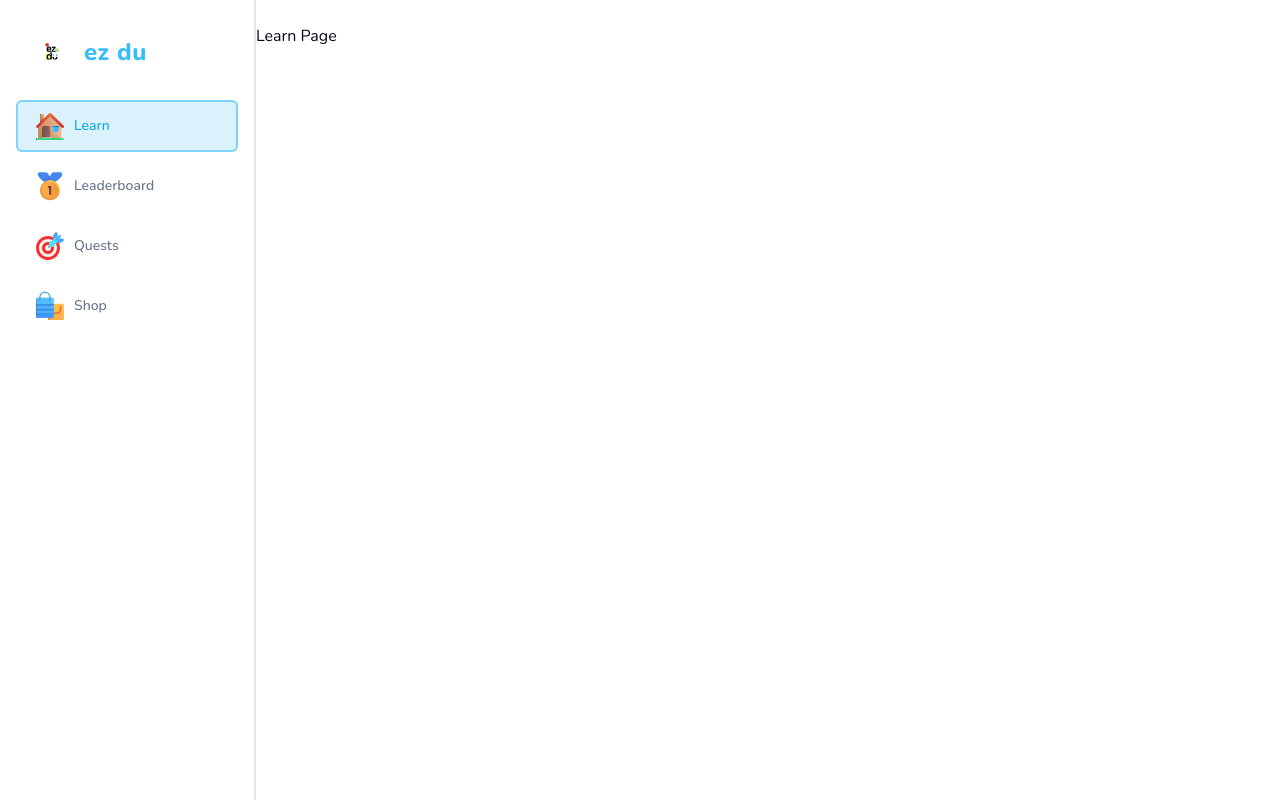
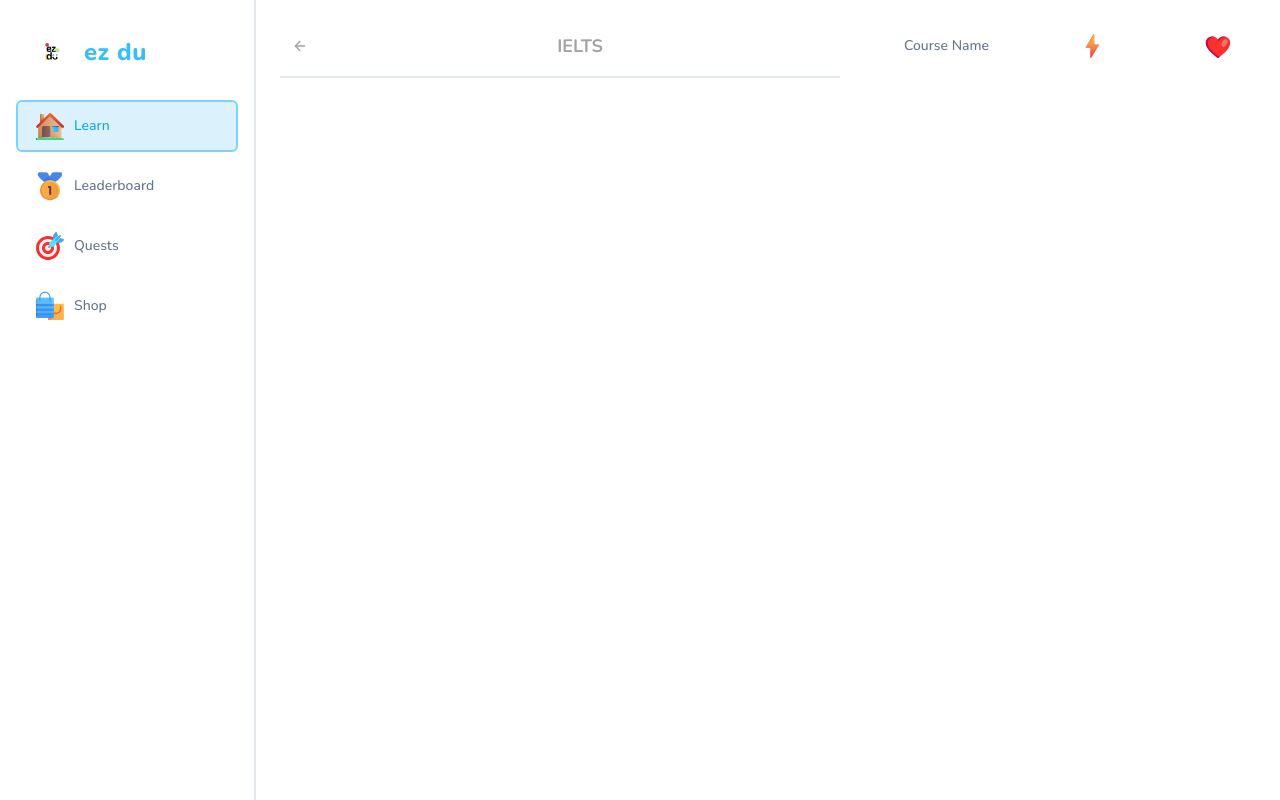
Before and after one commit to hr-shuvo/ezdu-client, a Next.js app: page /learn in a window 1280 px wide. Built offline with nearby package versions, Linux system fonts and the light colour scheme.

Commit message:
add wrapper

```diff
--- /dev/null
+++ b/app/(main)/learn/header.tsx
@@ -0,0 +1,25 @@
+import React from "react";
+import Link from "next/link";
+import {Button} from "@/components/ui/button";
+import {ArrowLeft} from "lucide-react";
+
+type Props = {
+    title: React.ReactNode
+};
+export const Header = ({title}: Props) => {
+    return (
+        <div className='sticky top-0 bg-white pb-3 lg:pt-[28px] lg:mt-[-28px] flex items-center
+        justify-between border-b-2 mb-5 text-neutral-400 lg:50'>
+            <Link href='/courses'>
+                <Button variant='ghost' size='sm'>
+                    <ArrowLeft className='h-5 w-5 stroke-2 text-neutral-400'/>
+                </Button>
+            </Link>
+
+            <h1 className='font-bold text-lg'>{title}</h1>
+
+            <div/>
+        </div>
+    )
+
+}
--- a/app/(main)/learn/page.tsx
+++ b/app/(main)/learn/page.tsx
@@ -1,10 +1,44 @@
 
-const LearnPage = () =>{
+import { FeedWrapper } from "@/components/layout/feed-wrapper";
+import { StickyWrapper } from "@/components/layout/sticky-wrapper";
+import { UserProgress } from "@/components/layout/user-progress";
+// import {redirect} from "next/navigation";
+import { Header } from "./header";
+
+
+const LearnPage = async () =>{
+    // const userProgressData = getUserProgress();
+
+    // const [
+    //     userProgress
+    // ] = await Promise.all([
+    //     userProgressData
+    // ])
+
+    const userProgress : any = [];
+
+    console.log('user progress: ', userProgress)
+
+    if(!userProgress || !userProgress.activeCourse){
+        // redirect('/courses')
+    }
+
     return(
-        <div>
-            Learn Page
+        <div className='flex flex-row-reverse gap-[48px] px-6'>
+             <StickyWrapper>
+                 <UserProgress
+                     activeCourse={userProgress.activeCourse}
+                     hearts={userProgress.hearts}
+                     points={userProgress.points}
+                     hasActiveSubscription={false}
+                 ></UserProgress>
+             </StickyWrapper>
+            <FeedWrapper>
+                <Header title={'IELTS'}/>
+            </FeedWrapper>
         </div>
     )
-}
+};
+
 
 export default LearnPage;
--- /dev/null
+++ b/components/layout/feed-wrapper.tsx
@@ -0,0 +1,16 @@
+import React from "react";
+
+
+type Props = {
+    children: React.ReactNode
+};
+export const FeedWrapper =({children}:Props) =>{
+
+    return (
+        <div className='flex-1 relative top-0 pb-0'>
+            {children}
+
+        </div>
+    )
+
+}
--- /dev/null
+++ b/components/layout/sticky-wrapper.tsx
@@ -0,0 +1,18 @@
+import React from "react";
+
+
+type Props = {
+    children: React.ReactNode
+};
+export const StickyWrapper =({children}:Props) =>{
+
+    return (
+        <div className='hidden lg:block w-[368px] sticky self-end bottom-6'>
+            <div className='min-h-[calc(100vh-48px)] sticky top-6 flex flex-col gap-y-4'>
+                {children}
+            </div>
+
+        </div>
+    )
+
+}
--- /dev/null
+++ b/components/layout/user-progress.tsx
@@ -0,0 +1,61 @@
+import Link from "next/link";
+import {Button} from "@/components/ui/button";
+import Image from "next/image";
+import {InfinityIcon} from "lucide-react";
+
+type Course = {
+    _id: string;
+    title: string;
+    imageSrc: string;
+};
+
+type Props = {
+    activeCourse: Course;
+    hearts: number;
+    points: number;
+    hasActiveSubscription: boolean;
+};
+
+export const UserProgress =({activeCourse, points, hearts, hasActiveSubscription}: Props) =>{
+    console.log(activeCourse)
+    return (
+        <div className='flex items-center justify-between gap-x-2 w-full'>
+            <Link href='/courses'>
+                <Button variant='ghost'>
+                    {/* <Image
+                        src='/fr.svg'
+                        alt='French'
+                        className='rounded-md border'
+                        width={32}
+                        height={32}
+                    /> */}
+                    Course Name
+                </Button>
+            </Link>
+            <Link href='/shop'>
+                <Button variant='ghost' className='text-orange-500'>
+                    <Image
+                        src='/common/points.svg'
+                        alt='points'
+                        className='mr-2'
+                        width={28}
+                        height={28}
+                    />
+                    {points}
+                </Button>
+            </Link>
+            <Link href='/shop'>
+                <Button variant='ghost' className='text-rose-500'>
+                    <Image
+                        src='/common/heart.svg'
+                        alt='hearts'
+                        className='mr-2'
+                        width={28}
+                        height={28}
+                    />
+                    {hasActiveSubscription ? <InfinityIcon/> : hearts}
+                </Button>
+            </Link>
+        </div>
+    )
+}
```
Also changed, not shown: public/common/heart.svg (added), public/common/points.svg (added).
